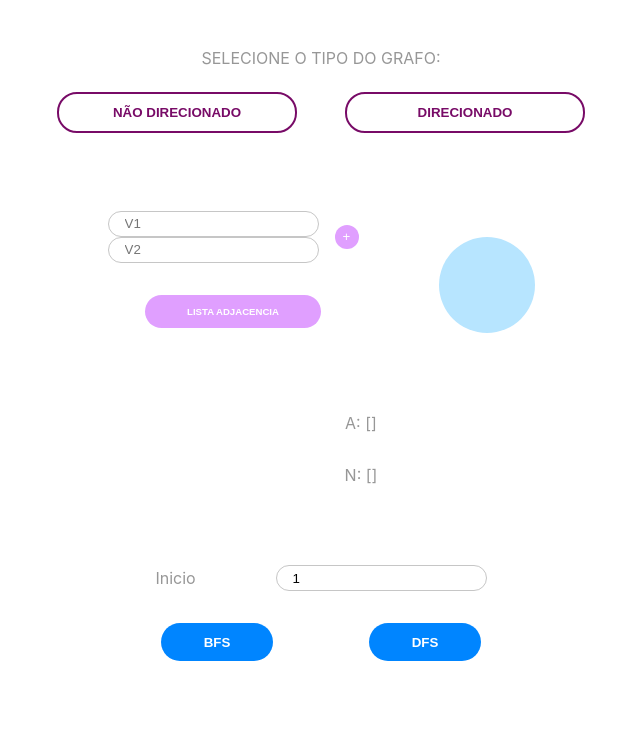
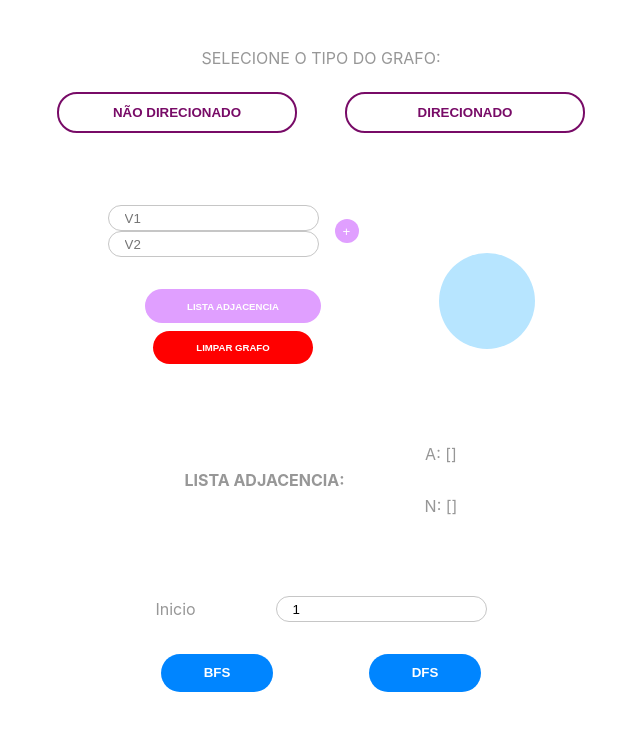
Before and after one commit to bmamprim/Grafos, a React (Create React App) app: page / in a window 1280 px wide. Shown: the top 730 px of the page, without its empty margins (319-959 px from the left). Built offline with nearby package versions, Linux system fonts and the light colour scheme.

Commit message:
funcao para limpar grafo

```diff
--- a/src/components/InputGrafo/InputGrafo.css
+++ b/src/components/InputGrafo/InputGrafo.css
@@ -28,6 +28,20 @@
     width: 15rem;
     transition: all 0.25s ease;
     cursor: pointer;
+}
+
+.btnClear {
+    padding: 0.7rem 2rem;
+    border-radius: 20px;
+    color: white;
+    font-weight: bold;
+    border: none;
+    width: 10rem;
+    transition: all 0.25s ease;
+    cursor: pointer;
+    background-color: #FF0000;
+    margin-top: 0.5rem;
+    font-size: 0.6rem;
 }
 
 .btnLista {
--- a/src/components/InputGrafo/InputGrafo.js
+++ b/src/components/InputGrafo/InputGrafo.js
@@ -28,6 +28,16 @@ export function InputGrafo({direcionado}) {
         setV2('');
     }
 
+    function clear() {
+        setV1('');
+        setV2('');
+        setArestas([]);
+        setVertices(new Set());
+        setListaAdj({});
+        setResultadoBfs([]);
+        setResultadoDfs([]);
+    }
+
     return (
         <div style={{ display: 'flex', flexDirection:'column', marginTop: '2rem', alignItems: 'center'}}>
             <div className='row'>
@@ -43,6 +53,7 @@ export function InputGrafo({direcionado}) {
                         }}>+</button>
                     </div>
                     <button className='btnLista' onClick={() => { setListaAdj(criaListaAdjacencia(false, [...vertices], arestas)) }}>LISTA ADJACENCIA</button>
+                    <button className='btnClear' onClick={() => clear()}>LIMPAR GRAFO</button>
 
                 </div>
                 <div className='col'>
@@ -58,6 +69,7 @@ export function InputGrafo({direcionado}) {
 
             <div className='row'>
                 <div className='col'>
+                    <p style={{ fontWeight: 'bold' }}>LISTA ADJACENCIA:</p>
                     <ListaAdjacencia lista={listaAdj} />
                 </div>
                 <div className='col'>
```
